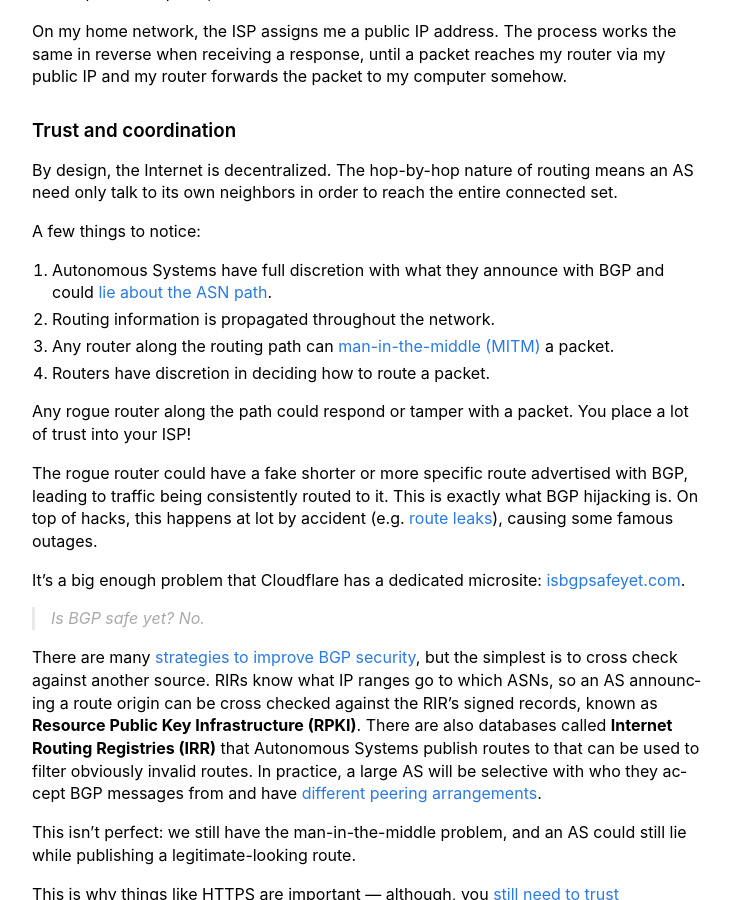
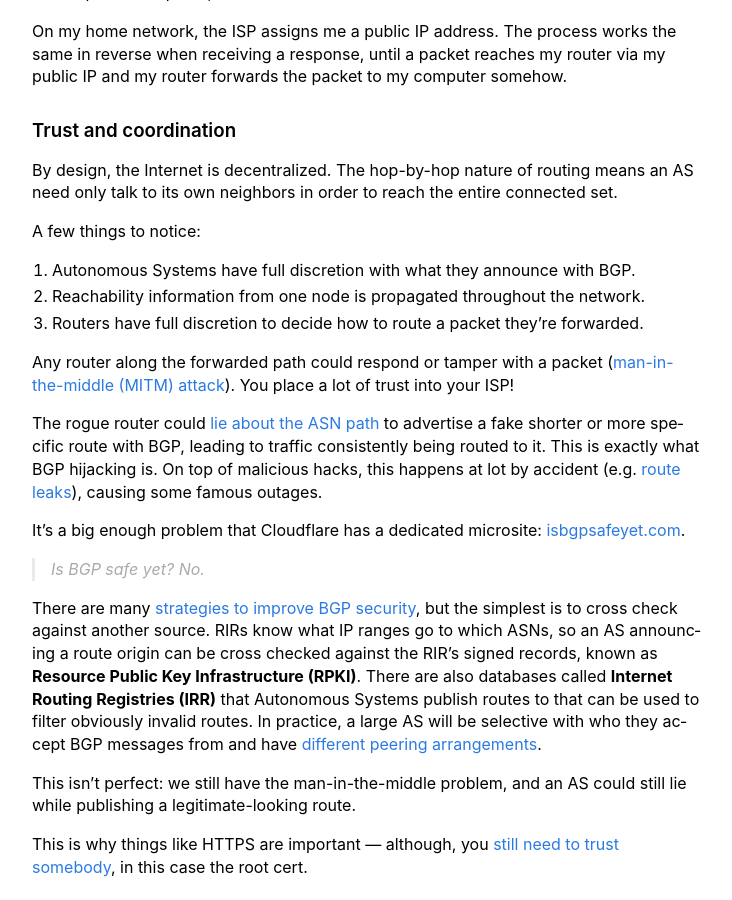
Before and after one commit to themichaelyang/tautology.town, a Jekyll site: the page built from _posts/2025/2025-12-14-ip-address-routing.md, in a window 1280 px wide and 900 px high, scrolled down 1321 px. Shown: the whole window, without its empty margins (272-1004 px from the left). Built offline with Jekyll 4.4.1, drawn with Linux system fonts in a browser that asks for light colours.

Commit message:
revise ip address routing post

```diff
--- a/_posts/2025/2025-12-14-ip-address-routing.md
+++ b/_posts/2025/2025-12-14-ip-address-routing.md
@@ -46,14 +46,13 @@ By design, the Internet is decentralized. The hop-by-hop nature of routing means
 
 A few things to notice:
 
-1. Autonomous Systems have full discretion with what they announce with BGP and could [lie about the ASN path](https://blog.apnic.net/2021/05/24/a-tool-to-detect-bgp-lies/).
-2. Routing information is propagated throughout the network.
-3. Any router along the routing path can [man-in-the-middle (MITM)](https://en.wikipedia.org/wiki/Man-in-the-middle_attack) a packet.
-4. Routers have discretion in deciding how to route a packet.
+1. Autonomous Systems have full discretion with what they announce with BGP.
+2. Reachability information from one node is propagated throughout the network.
+3. Routers have full discretion to decide how to route a packet they're forwarded.
 
-Any rogue router along the path could respond or tamper with a packet. You place a lot of trust into your ISP!
+Any router along the forwarded path could respond or tamper with a packet ([man-in-the-middle (MITM) attack](https://en.wikipedia.org/wiki/Man-in-the-middle_attack)). You place a lot of trust into your ISP!
 
-The rogue router could have a fake shorter or more specific route advertised with BGP, leading to traffic being consistently routed to it. This is exactly what BGP hijacking is. On top of hacks, this happens at lot by accident (e.g. [route leaks](https://blog.apnic.net/2025/05/06/analysis-of-a-route-leak/)), causing some famous outages.
+The rogue router could [lie about the ASN path](https://blog.apnic.net/2021/05/24/a-tool-to-detect-bgp-lies/) to advertise a fake shorter or more specific route with BGP, leading to traffic consistently being routed to it. This is exactly what BGP hijacking is. On top of malicious hacks, this happens at lot by accident (e.g. [route leaks](https://blog.apnic.net/2025/05/06/analysis-of-a-route-leak/)), causing some famous outages.
 
 It's a big enough problem that Cloudflare has a dedicated microsite: [isbgpsafeyet.com](https://isbgpsafeyet.com/).
 
```
Also changed, not shown: _drafts/2025-12-19-monads-in-javascript.md (+3 -0 lines).
